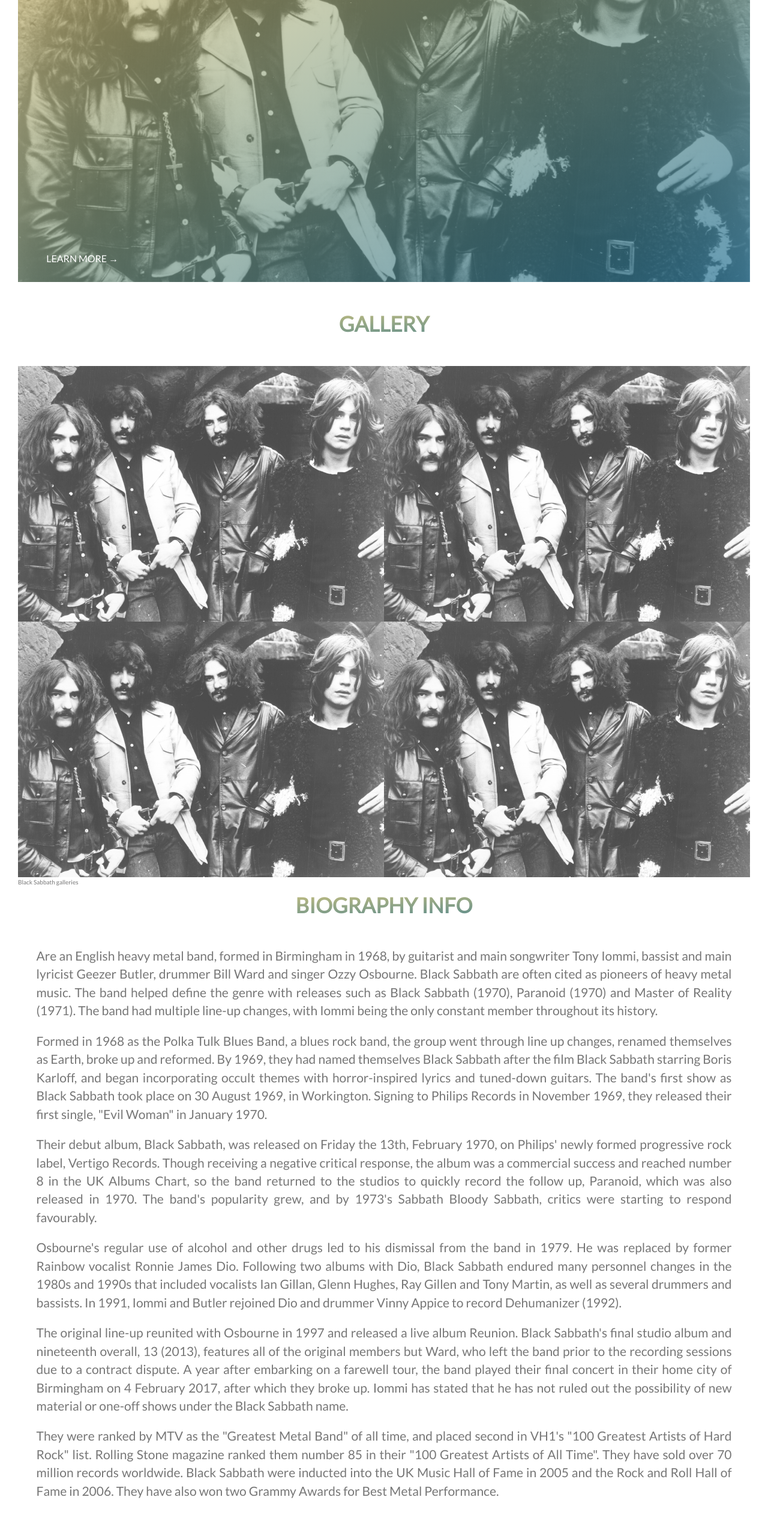
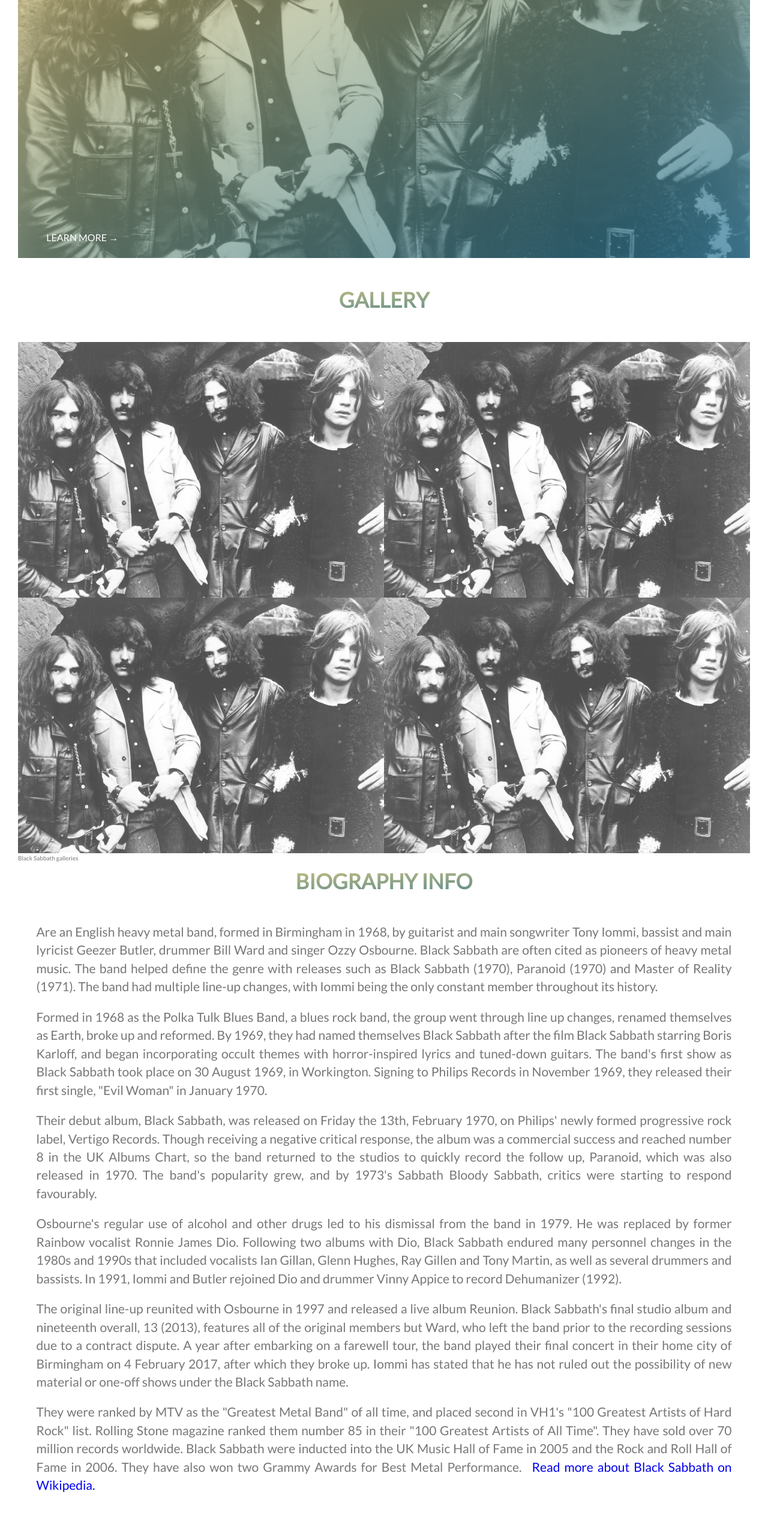
Before and after one commit to andersontheclass/BlackSabbathTributePage, a website: page index.html in a window 1280 px wide. Shown: the part 240-2765 px from the top of the page at 60% size. Drawn offline with Linux system fonts and the light colour scheme.

Commit message:
section-tribute-info done with <a> link with _target=blank...

```diff
--- a/index.html
+++ b/index.html
@@ -16,7 +16,7 @@
         </div>
         -->
         <header class="header">
-            <div class="header__text-box">
+            <div class="header__text-box row">
                 <h1 class="heading-primary">
                     <span class="heading-primary--main"></span>
                     <span class="heading-primary--sub"></span>
@@ -24,6 +24,8 @@
                 <a href="#" class="btn btn--learn-more">Learn more &rarr;</a>
             </div>
         </header>
+
+
 
         <main id="main">
 
@@ -87,10 +89,12 @@
                         </p>
                         <p class="tribute-info__paragraph">
                             They were ranked by MTV as the "Greatest Metal Band" of all time, and placed second in VH1's "100 Greatest Artists of Hard Rock" list. Rolling Stone magazine ranked them number 85 in their "100 Greatest Artists of All Time". They have sold over 70 million records worldwide. Black Sabbath were inducted into the UK Music Hall of Fame in 2005 and the Rock and Roll Hall of Fame in 2006. They have also won two Grammy Awards for Best Metal Performance.
+                            <a class="tribute-info__paragraph--link" href="https://en.wikipedia.org/wiki/Black_Sabbath" target="_blank" id="tribute-link">Read more about Black Sabbath on Wikipedia.</a>
                         </p>
+
                     </div>
                 </div>
-                <a href="" target="_blank" id="tribute-link"></a>
+
             </section>
 
             <section class="section-album-info">
--- a/sass/_header.scss
+++ b/sass/_header.scss
@@ -8,7 +8,8 @@
     background-position: center;
     box-shadow: 0 1rem .6rem -.6rem $color-white;
 
-    height: 85vh;
+    height: 80vh;
+
 
     &:hover,
     &:active {
--- a/sass/_tribute-info.scss
+++ b/sass/_tribute-info.scss
@@ -6,6 +6,19 @@
         text-align: justify;
         font-size: $default-font-size + .5rem;
         width: 95%;
+
+        &--link {
+            text-decoration: none;
+            margin-left: 1rem;
+
+            &:visited {
+                color: rgba(68, 68, 157, 0.51);
+            }
+        }
+
+
     }
 
+
+
 }
```
Also changed, not shown: css/style2.css.
